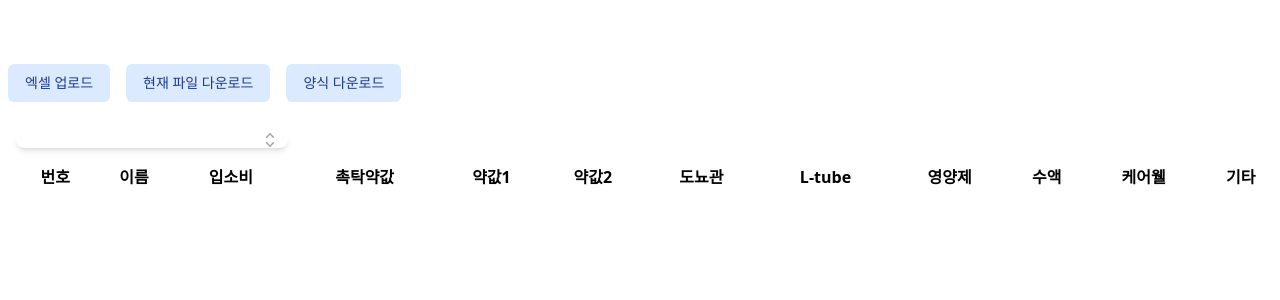
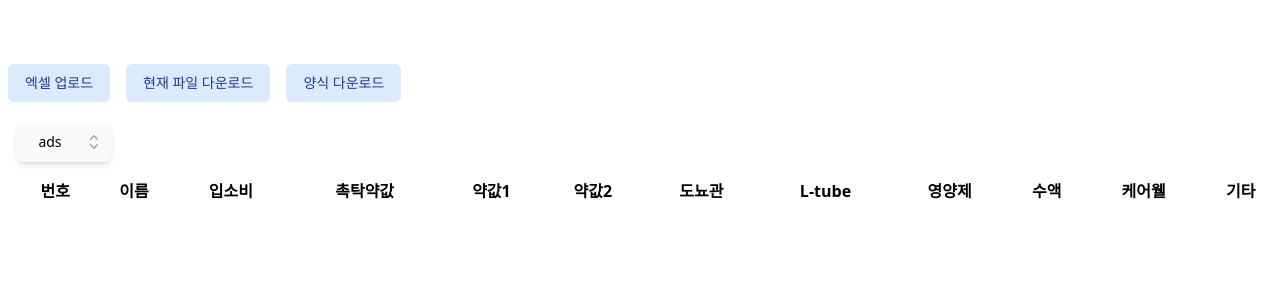
Before and after one commit to obov/agp-app, a React (Vite) app: page / in a window 1280 px wide. Shown: the top 300 px of the page. Built offline with nearby package versions, Linux system fonts and the light colour scheme.

Commit message:
fix: list select  / add soms style

```diff
--- a/src/components/MonthList.jsx
+++ b/src/components/MonthList.jsx
@@ -1,15 +1,13 @@
 import { Fragment, useEffect, useState } from "react";
 import { Listbox, Transition } from "@headlessui/react";
 import { CheckIcon, ChevronUpDownIcon } from "@heroicons/react/20/solid";
-import { nullIfNotExists } from "../funcs/utils";
+import { isNullOrUndefined } from "../funcs/utils";
 import useLog from "../hooks/useLog";
 
 export default function MonthList({ monthes, onSelectMonth }) {
   const monthesIsArrayAndHasDatas =
     Array.isArray(monthes) && monthes.length > 0;
-  const [selected, setSelected] = useState(
-    monthesIsArrayAndHasDatas ? monthes[0] : null
-  );
+  const [selected, setSelected] = useState(null);
 
   const handleChangeSelect = (e) => {
     setSelected(e);
@@ -17,20 +15,24 @@ export default function MonthList({ monthes, onSelectMonth }) {
   };
 
   useEffect(() => {
-    if (monthesIsArrayAndHasDatas) {
-      setSelected(monthes[0]);
-      onSelectMonth(monthes[0]);
+    console.log("selected", selected);
+    const selectedIsNotExists = isNullOrUndefined(selected);
+    if (monthesIsArrayAndHasDatas && selectedIsNotExists) {
+      const firstValueForSelected = monthes[0];
+      setSelected(firstValueForSelected);
+      onSelectMonth(firstValueForSelected);
     }
-  }, [monthes, monthesIsArrayAndHasDatas, onSelectMonth]);
+  }, [monthes, monthesIsArrayAndHasDatas, onSelectMonth, selected]);
 
   useLog(monthes, "monthes");
+  useLog(selected, "selected", (selected) => typeof selected);
 
   return (
     <Listbox value={selected} onChange={handleChangeSelect}>
       <div className="relative mt-1">
-        <Listbox.Button className="relative w-full cursor-default rounded-lg bg-white py-2 pl-3 pr-10 text-left shadow-md focus:outline-none focus-visible:border-indigo-500 focus-visible:ring-2 focus-visible:ring-white focus-visible:ring-opacity-75 focus-visible:ring-offset-2 focus-visible:ring-offset-orange-300 sm:text-sm">
-          <span className="block truncate">
-            {nullIfNotExists(selected, (selected) => selected.name)}
+        <Listbox.Button className="relative w-24 cursor-default rounded-lg bg-slate-50 py-2 pl-3 pr-10 text-left shadow-md focus:outline-none focus-visible:border-indigo-500 focus-visible:ring-2 focus-visible:ring-white focus-visible:ring-opacity-75 focus-visible:ring-offset-2 focus-visible:ring-offset-orange-300 sm:text-sm">
+          <span className="flex items-center justify-center truncate h-6">
+            {selected ? selected : "ads"}
           </span>
           <span className="pointer-events-none absolute inset-y-0 right-0 flex items-center pr-2">
             <ChevronUpDownIcon
@@ -45,16 +47,16 @@ export default function MonthList({ monthes, onSelectMonth }) {
           leaveFrom="opacity-100"
           leaveTo="opacity-0"
         >
-          <Listbox.Options className="absolute mt-1 max-h-60 w-full overflow-auto rounded-md bg-white py-1 text-base shadow-lg ring-1 ring-black ring-opacity-5 focus:outline-none sm:text-sm">
-            {monthes.map((person, personIdx) => (
+          <Listbox.Options className="absolute mt-1 max-h-60 w-36 overflow-auto rounded-md bg-white py-1 text-base shadow-lg ring-1 ring-black ring-opacity-5 focus:outline-none sm:text-sm">
+            {monthes.map((month, monthIdx) => (
               <Listbox.Option
-                key={personIdx}
+                key={monthIdx}
                 className={({ active }) =>
                   `relative cursor-default select-none py-2 pl-10 pr-4 ${
                     active ? "bg-amber-100 text-amber-900" : "text-gray-900"
                   }`
                 }
-                value={person}
+                value={month}
               >
                 {({ selected }) => (
                   <>
@@ -63,13 +65,13 @@ export default function MonthList({ monthes, onSelectMonth }) {
                         selected ? "font-medium" : "font-normal"
                       }`}
                     >
-                      {person}
+                      {month}
                     </span>
-                    {nullIfNotExists(selected, () => (
+                    {selected ? (
                       <span className="absolute inset-y-0 left-0 flex items-center pl-3 text-amber-600">
                         <CheckIcon className="h-5 w-5" aria-hidden="true" />
                       </span>
-                    ))}
+                    ) : null}
                   </>
                 )}
               </Listbox.Option>
--- a/src/hooks/useLog.js
+++ b/src/hooks/useLog.js
@@ -1,8 +1,8 @@
 import { useEffect } from "react";
 
-const useLog = (valueForLog, logMessage = "log") => {
+const useLog = (valueForLog, logMessage = "log", callback = (v) => v) => {
   useEffect(() => {
-    console.log(`${logMessage} : `, valueForLog);
+    console.log(`${logMessage} : `, callback(valueForLog));
   }, [valueForLog, logMessage]);
   return;
 };
```
